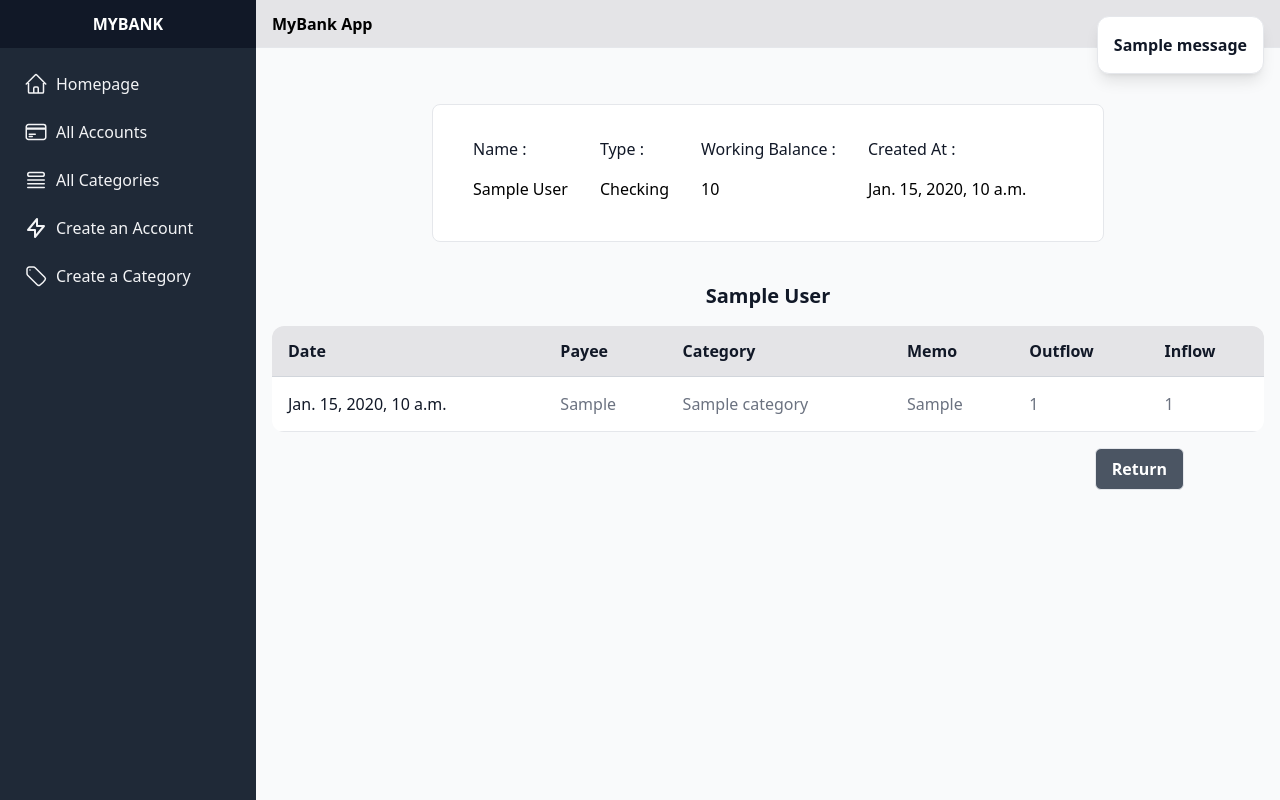
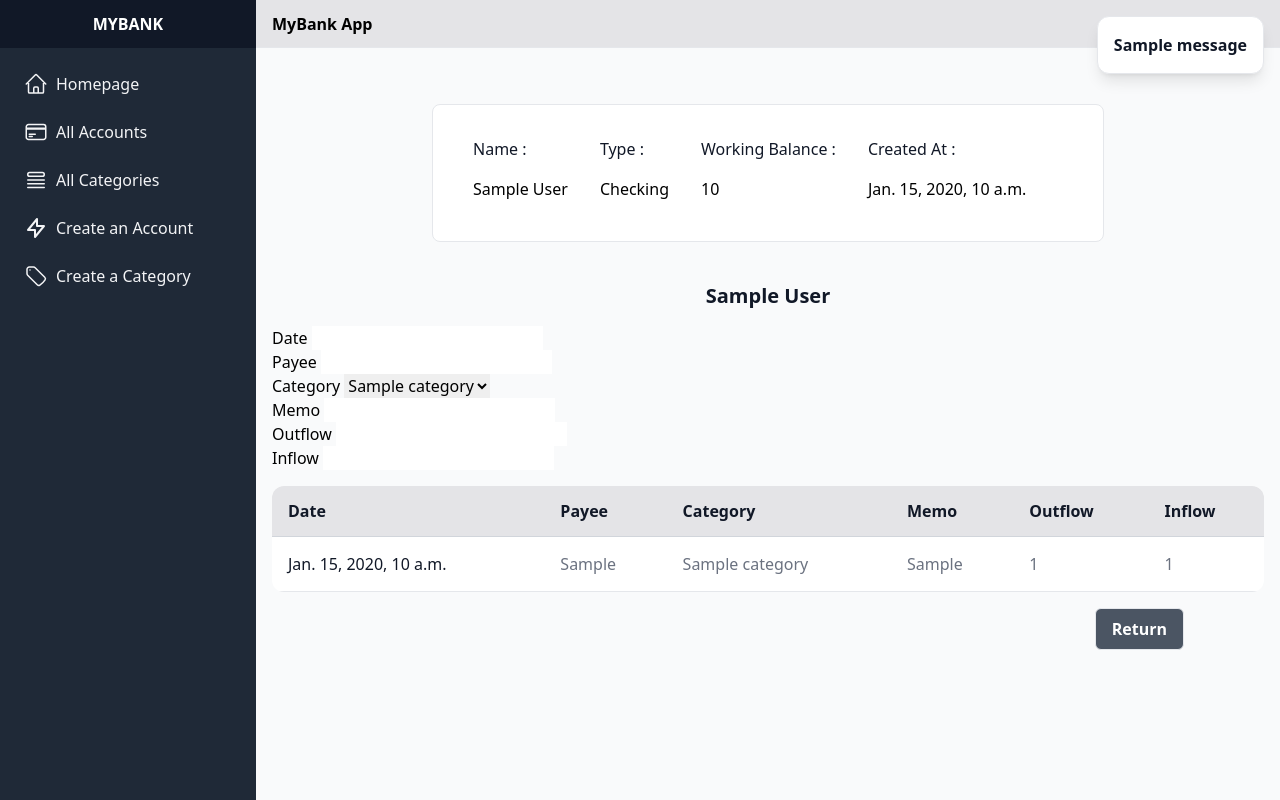
Before and after one commit to Nour-Noaxp/MyBank, a Django app: page /accounts/1 in a window 1280 px wide. Run offline with Django 4.2, Linux system fonts and the light colour scheme; tables that the repository leaves empty hold one stand-in row (values such as "Sample post"); one stand-in notice (Sample message) is shown; some libraries are stand-ins or nearby versions.

Commit message:
Create transaction create view, url and form in account show template

```diff
--- a/budget/templates/account_show.html
+++ b/budget/templates/account_show.html
@@ -20,6 +20,38 @@
 </div>
 
   <h2 class="font-bold text-gray-900 text-center text-xl my-4">{{ account.name }}</h2>
+  <form action="{% url "transaction-create" %}?param={{ account_id }}" method="POST">
+    {% csrf_token %}
+    <div>
+      <label for="date">Date</label>
+      <input name="created_at"></input>
+    </div>
+    <div>
+      <label for="payee">Payee</label>
+      <input name="payee"></input>
+    </div>
+
+    <div>
+      <label for="category">Category</label>
+      <select name="category">
+        {% for category in categories %}
+        <option value="{{ category.id }}"> {{ category }}</option>
+        {% endfor %}
+      </select>
+    </div>
+    <div>
+      <label for="memo">Memo</label>
+      <input></input>
+    </div>
+    <div>
+      <label for="outflow">Outflow</label>
+      <input></input>
+    </div>
+    <div>
+      <label for="inflow">Inflow</label>
+      <input></input>
+    </div>
+  </form>
   <table class="w-full bg-white rounded-xl overflow-hidden">
     <thead class="border-b border-gray-300 bg-zinc-200">
       <tr>
--- a/budget/urls.py
+++ b/budget/urls.py
@@ -24,4 +24,9 @@ urlpatterns = [
         views.category_delete_view,
         name="category-delete",
     ),
+    path(
+        "accounts/<account_id>/transactions/new",
+        views.transaction_create_view,
+        name="transaction-create",
+    ),
 ]
--- a/budget/views.py
+++ b/budget/views.py
@@ -29,7 +29,7 @@ def budget_assign_view(request):
             request, "Budget Successfully Assigned to {}".format(category.name)
         )
         return redirect("dashboard")
-    messages.error(request, "Invalid data, please the amount and category")
+    messages.error(request, "Invalid data, please verify the amount and category")
     return redirect("dashboard")
 
 
@@ -48,10 +48,14 @@ def account_create_view(request):
 
 
 def account_show_view(request, account_id):
+    budget = Budget.objects.first()
     account = get_object_or_404(Account, pk=account_id)
     transactions = Transaction.objects.filter(account=account)
+    categories = Category.objects.filter(budget=budget)
     return render(
-        request, "account_show.html", {"account": account, "transactions": transactions}
+        request,
+        "account_show.html",
+        {"account": account, "transactions": transactions, "categories": categories},
     )
 
 
@@ -75,6 +79,31 @@ def account_delete_view(request, account_id):
     account.delete()
     messages.success(request, "Account Successfully Deleted!")
     return redirect("accounts-list")
+
+
+def transaction_create_view(request, account_id):
+    account = get_object_or_404(Account, pk=account_id)
+    if request.method == "POST":
+        category_id = request.post.get("category_id")
+        category = Category.objects.get(id=category_id)
+        date = request.post.get("created_at")
+        payee = request.post.get("payee")
+        memo = request.post.get("memo")
+        outflow = request.post.get("outflow")
+        inflow = request.post.get("inflow")
+
+        transaction = Transaction(
+            created_at=date,
+            payee=payee,
+            category=category,
+            memo=memo,
+            outflow=outflow,
+            inflow=inflow,
+        )
+        transaction.save()
+        return redirect("account-show", {"account_id": account_id})
+    messages.error(request, "Invalid data, please verify the submitted informations")
+    return redirect("account-show")
 
 
 def category_create_view(request):
```
